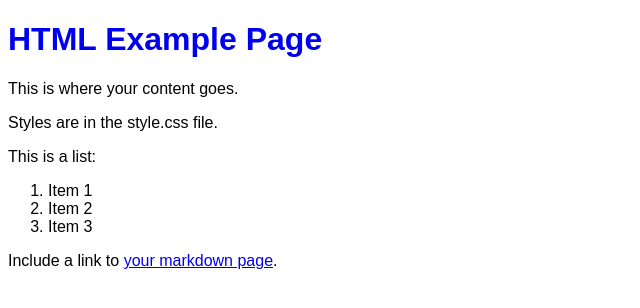
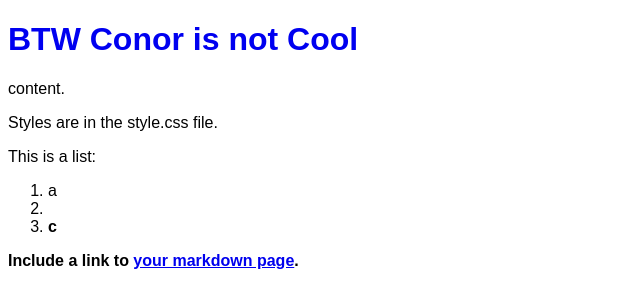
Before and after one commit to Conoriscool48/jubilant-tribble, a plain HTML site: page index.html in a window 1280 px wide. Shown: the whole page, without its empty margins (0-640 px from the left). Drawn offline with Linux system fonts and the light colour scheme.

Commit message:
Update index.html

```diff
--- a/index.html
+++ b/index.html
@@ -2,18 +2,18 @@
 <html lang="en">
   <head>
     <meta charset="UTF-8">
-    <title>HTML Example Page</title>
+    <title>Jubilant Tribble</title>
     <link rel="stylesheet" href="style.css">
   </head>
   <body>
-    <h1>HTML Example Page</h1>
-    <p>This is where your content goes.</p>
+    <h1>BTW Conor is not Cool</h1>
+    <p> content.</p>
     <p>Styles are in the style.css file.</p>
     This is a list:
     <ol>
-        <li>Item 1</li>
-        <li>Item 2</li>
-        <li>Item 3</li>
+        <li>a</li>
+        <li><b/li>
+        <li>c</li>
     </ol>
     <p>Include a link to <a href="markdown-example.md">your markdown page</a>.</p>
   </body>
```
